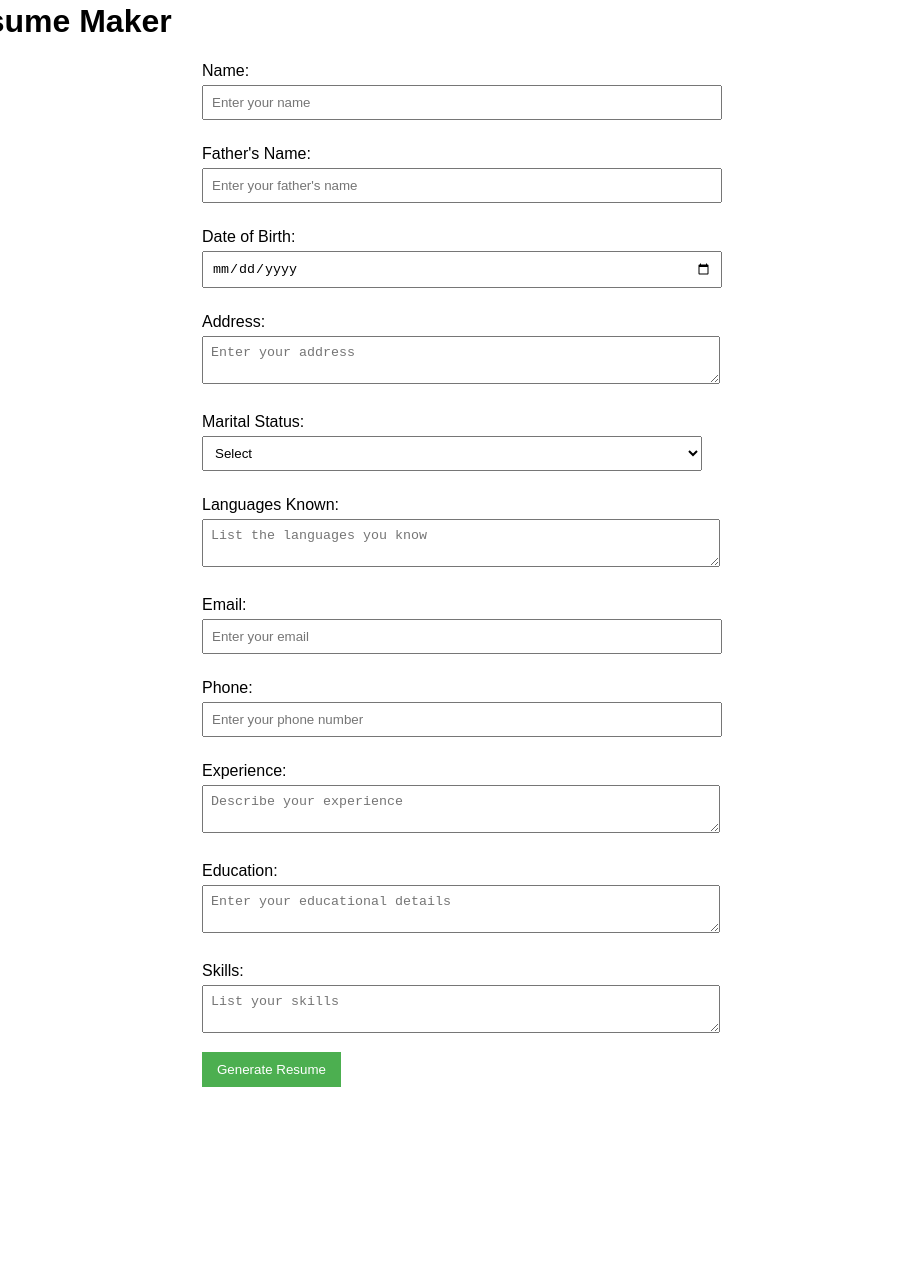
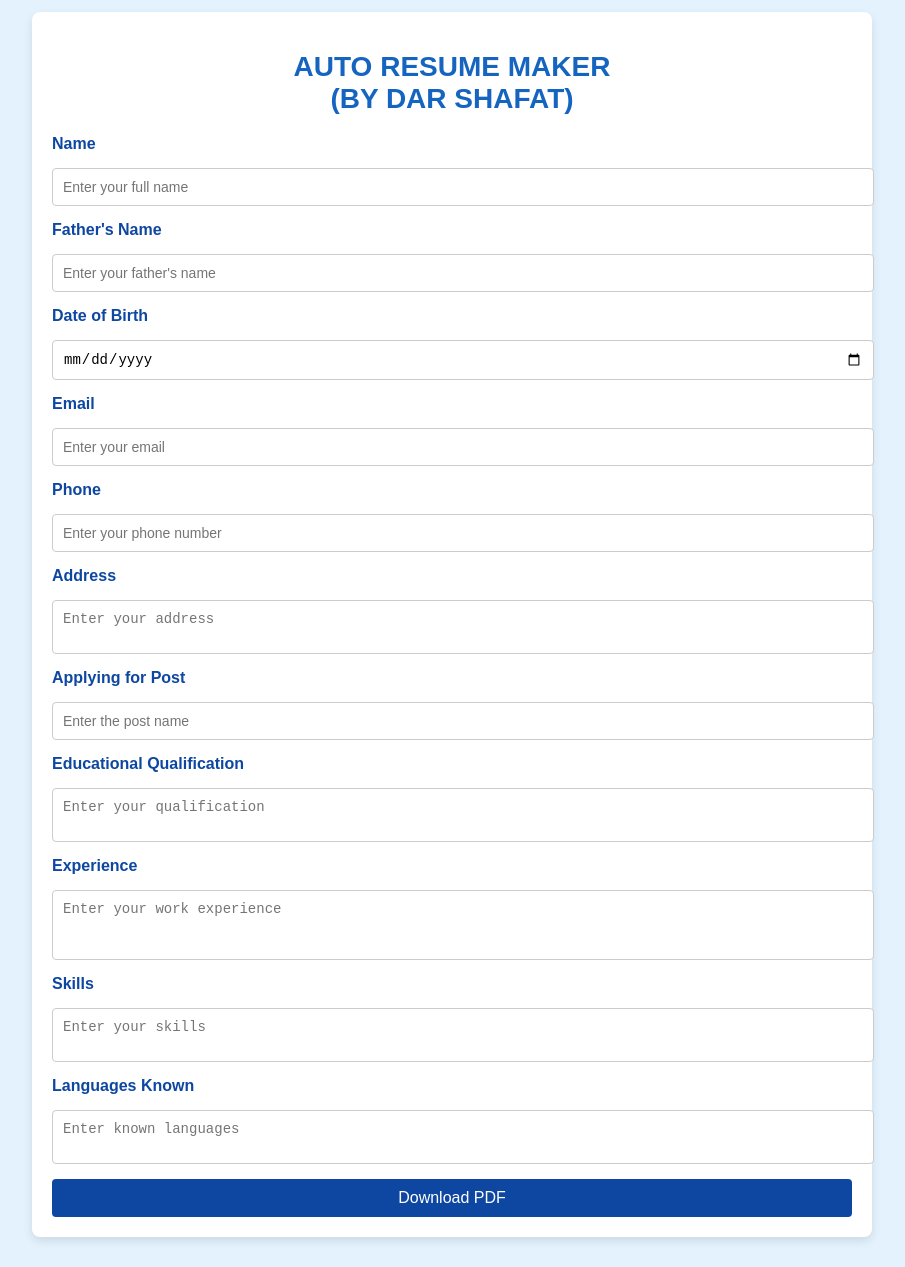
Before and after one commit to darshafat/auto-resume-maker, a plain HTML site: page index.html in a window 1280 px wide. Shown: the part 18-1285 px from the top of the page, without its empty margins (188-1093 px from the left). Before the commit the page ends 1125 px from the top, so only its background shows below. Drawn offline with nearby package versions, Linux system fonts and the light colour scheme.

Commit message:
Update index.html

```diff
--- a/index.html
+++ b/index.html
@@ -1,69 +1,194 @@
 <!DOCTYPE html>
 <html lang="en">
 <head>
-    <meta charset="UTF-8">
-    <meta name="viewport" content="width=device-width, initial-scale=1.0">
-    <title>Simple Resume Maker</title>
-    <script src="https://cdnjs.cloudflare.com/ajax/libs/jspdf/2.5.1/jspdf.umd.min.js"></script>
-    <style>
-        body { font-family: Arial, sans-serif; margin: 20px; }
-        form { max-width: 500px; margin: auto; }
-        label { display: block; margin: 10px 0 5px; }
-        input, textarea, select { width: 100%; padding: 8px; margin-bottom: 15px; }
-        button { padding: 10px 15px; background-color: #4CAF50; color: white; border: none; cursor: pointer; }
-        #resumePreview { margin-top: 20px; display: none; }
-        #downloadBtn { display: none; }
-    </style>
+  <meta charset="UTF-8">
+  <meta name="viewport" content="width=device-width, initial-scale=1.0">
+  <title>Auto Resume Maker (by Dar Shafat)</title>
+  <style>
+    body {
+      font-family: 'Arial', sans-serif;
+      background-color: #e3f2fd;
+      margin: 0;
+      padding: 0;
+    }
+
+    .container {
+      width: 80%;
+      max-width: 800px;
+      margin: 30px auto;
+      background: #ffffff;
+      padding: 20px;
+      border-radius: 8px;
+      box-shadow: 0 4px 10px rgba(0, 0, 0, 0.1);
+    }
+
+    h1 {
+      text-align: center;
+      font-size: 28px;
+      color: #1565c0;
+      margin-bottom: 20px;
+      text-transform: uppercase;
+    }
+
+    form {
+      display: flex;
+      flex-direction: column;
+      gap: 15px;
+    }
+
+    label {
+      font-weight: bold;
+      color: #0d47a1;
+    }
+
+    input, textarea {
+      padding: 10px;
+      font-size: 14px;
+      border: 1px solid #ccc;
+      border-radius: 4px;
+      width: 100%;
+    }
+
+    textarea {
+      resize: none;
+    }
+
+    button {
+      padding: 10px 20px;
+      background-color: #0d47a1;
+      color: white;
+      border: none;
+      border-radius: 4px;
+      cursor: pointer;
+      font-size: 16px;
+    }
+
+    button:hover {
+      background-color: #1565c0;
+    }
+  </style>
 </head>
 <body>
-    <h1>Simple Resume Maker</h1>
+  <div class="container">
+    <h1>Auto Resume Maker <br>(by Dar Shafat)</h1>
     <form id="resumeForm">
-        <label for="name">Name:</label>
-        <input type="text" id="name" placeholder="Enter your name" required>
+      <label for="name">Name</label>
+      <input type="text" id="name" placeholder="Enter your full name" required>
 
-        <label for="fatherName">Father's Name:</label>
-        <input type="text" id="fatherName" placeholder="Enter your father's name" required>
+      <label for="fathersName">Father's Name</label>
+      <input type="text" id="fathersName" placeholder="Enter your father's name" required>
 
-        <label for="dob">Date of Birth:</label>
-        <input type="date" id="dob" required>
+      <label for="dob">Date of Birth</label>
+      <input type="date" id="dob" required>
 
-        <label for="address">Address:</label>
-        <textarea id="address" placeholder="Enter your address" required></textarea>
+      <label for="email">Email</label>
+      <input type="email" id="email" placeholder="Enter your email" required>
 
-        <label for="maritalStatus">Marital Status:</label>
-        <select id="maritalStatus" required>
-            <option value="">Select</option>
-            <option value="Married">Married</option>
-            <option value="Unmarried">Unmarried</option>
-        </select>
+      <label for="phone">Phone</label>
+      <input type="tel" id="phone" placeholder="Enter your phone number" required>
 
-        <label for="languages">Languages Known:</label>
-        <textarea id="languages" placeholder="List the languages you know" required></textarea>
+      <label for="address">Address</label>
+      <textarea id="address" placeholder="Enter your address" rows="2" required></textarea>
 
-        <label for="email">Email:</label>
-        <input type="email" id="email" placeholder="Enter your email" required>
+      <label for="post">Applying for Post</label>
+      <input type="text" id="post" placeholder="Enter the post name" required>
 
-        <label for="phone">Phone:</label>
-        <input type="tel" id="phone" placeholder="Enter your phone number" required>
+      <label for="qualification">Educational Qualification</label>
+      <textarea id="qualification" placeholder="Enter your qualification" rows="2" required></textarea>
 
-        <label for="experience">Experience:</label>
-        <textarea id="experience" placeholder="Describe your experience" required></textarea>
+      <label for="experience">Experience</label>
+      <textarea id="experience" placeholder="Enter your work experience" rows="3" required></textarea>
 
-        <label for="education">Education:</label>
-        <textarea id="education" placeholder="Enter your educational details" required></textarea>
+      <label for="skills">Skills</label>
+      <textarea id="skills" placeholder="Enter your skills" rows="2" required></textarea>
 
-        <label for="skills">Skills:</label>
-        <textarea id="skills" placeholder="List your skills" required></textarea>
+      <label for="languages">Languages Known</label>
+      <textarea id="languages" placeholder="Enter known languages" rows="2" required></textarea>
 
-        <button type="submit">Generate Resume</button>
+      <button type="button" id="downloadBtn">Download PDF</button>
     </form>
+  </div>
 
-    <div id="resumePreview">
-        <h2>Resume Preview</h2>
-        <div id="resumeContent"></div>
-        <button id="downloadBtn">Download as PDF</button>
-    </div>
+  <script src="https://cdnjs.cloudflare.com/ajax/libs/jspdf/2.4.0/jspdf.umd.min.js"></script>
+  <script>
+    document.getElementById("downloadBtn").addEventListener("click", function () {
+      const { jsPDF } = window.jspdf;
+      const doc = new jsPDF();
 
-    <script src="script.js"></script>
+      // Get form data
+      const name = document.getElementById("name").value;
+      const fathersName = document.getElementById("fathersName").value;
+      const dob = document.getElementById("dob").value;
+      const email = document.getElementById("email").value;
+      const phone = document.getElementById("phone").value;
+      const address = document.getElementById("address").value;
+      const post = document.getElementById("post").value;
+      const qualification = document.getElementById("qualification").value;
+      const experience = document.getElementById("experience").value;
+      const skills = document.getElementById("skills").value;
+      const languages = document.getElementById("languages").value;
+
+      // Format date to DD-MM-YYYY
+      const formattedDob = new Date(dob).toLocaleDateString("en-GB");
+
+      // Add "RESUME" at the top
+      doc.setFont("Helvetica", "bold");
+      doc.setFontSize(22);
+      doc.text("RESUME", 105, 20, { align: "center" });
+
+      // Personal Details Section
+      doc.setFontSize(14);
+      doc.text("Personal Details", 20, 40);
+      doc.setFontSize(12);
+
+      const details = [
+        { label: "Name", value: name },
+        { label: "Father's Name", value: fathersName },
+        { label: "Date of Birth", value: formattedDob },
+        { label: "Email", value: email },
+        { label: "Phone", value: phone },
+        { label: "Address", value: address },
+      ];
+
+      let yOffset = 50;
+      details.forEach((detail) => {
+        doc.setFont("Helvetica", "bold");
+        doc.text(`${detail.label}:`, 20, yOffset);
+        doc.setFont("Helvetica", "normal");
+        doc.text(detail.value, 70, yOffset, { maxWidth: 120 });
+        yOffset += 10;
+      });
+
+      // Add sections
+      const sections = [
+        { title: "Applying for Post", content: post },
+        { title: "Educational Qualification", content: qualification },
+        { title: "Experience", content: experience },
+        { title: "Skills", content: skills },
+        { title: "Languages Known", content: languages },
+      ];
+
+      sections.forEach((section) => {
+        doc.setFont("Helvetica", "bold");
+        doc.text(section.title, 20, yOffset);
+        doc.setFont("Helvetica", "normal");
+        doc.text(section.content, 25, yOffset + 10, { maxWidth: 160 });
+        yOffset += 20 + Math.ceil(doc.getTextDimensions(section.content).h);
+      });
+
+      // Footer
+      doc.setFontSize(10);
+      doc.setFont("Helvetica", "italic");
+      doc.text(
+        "Made with Auto Resume Maker by Dar Shafat ❤️",
+        105,
+        290,
+        { align: "center" }
+      );
+
+      // Save PDF
+      doc.save("resume.pdf");
+    });
+  </script>
 </body>
 </html>
```
